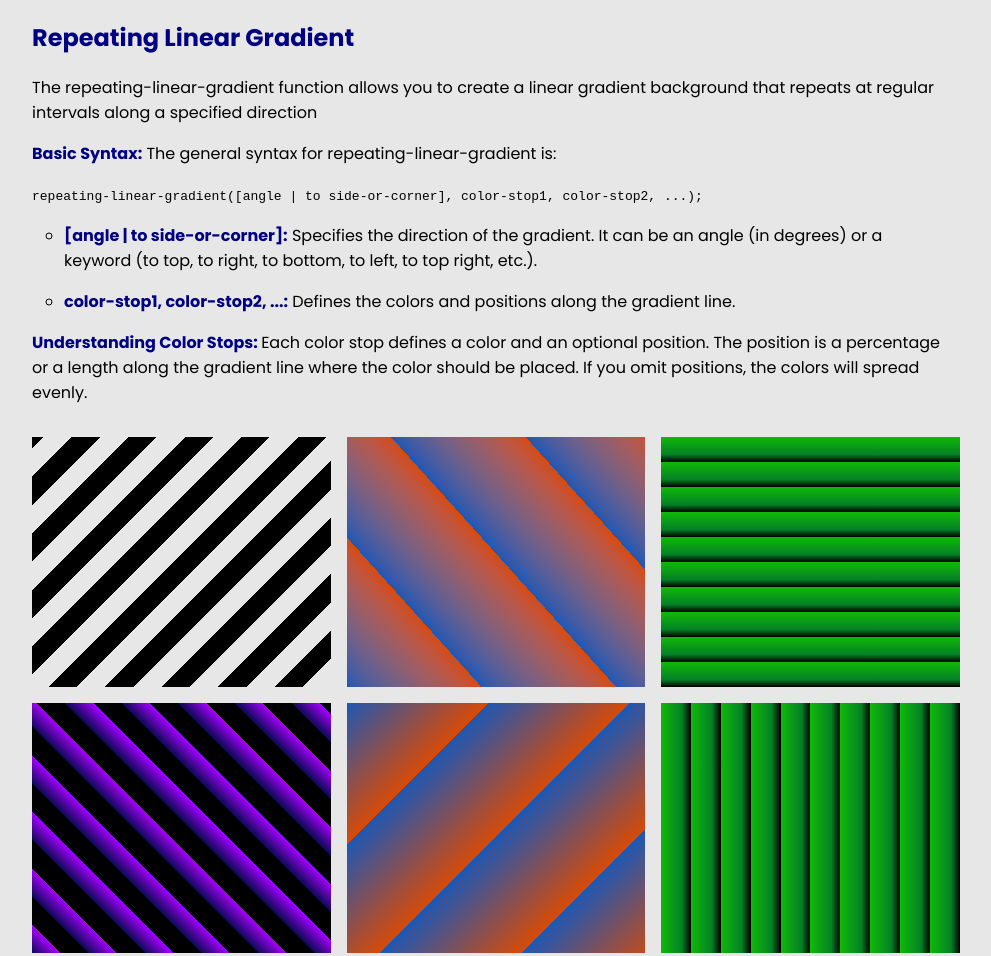
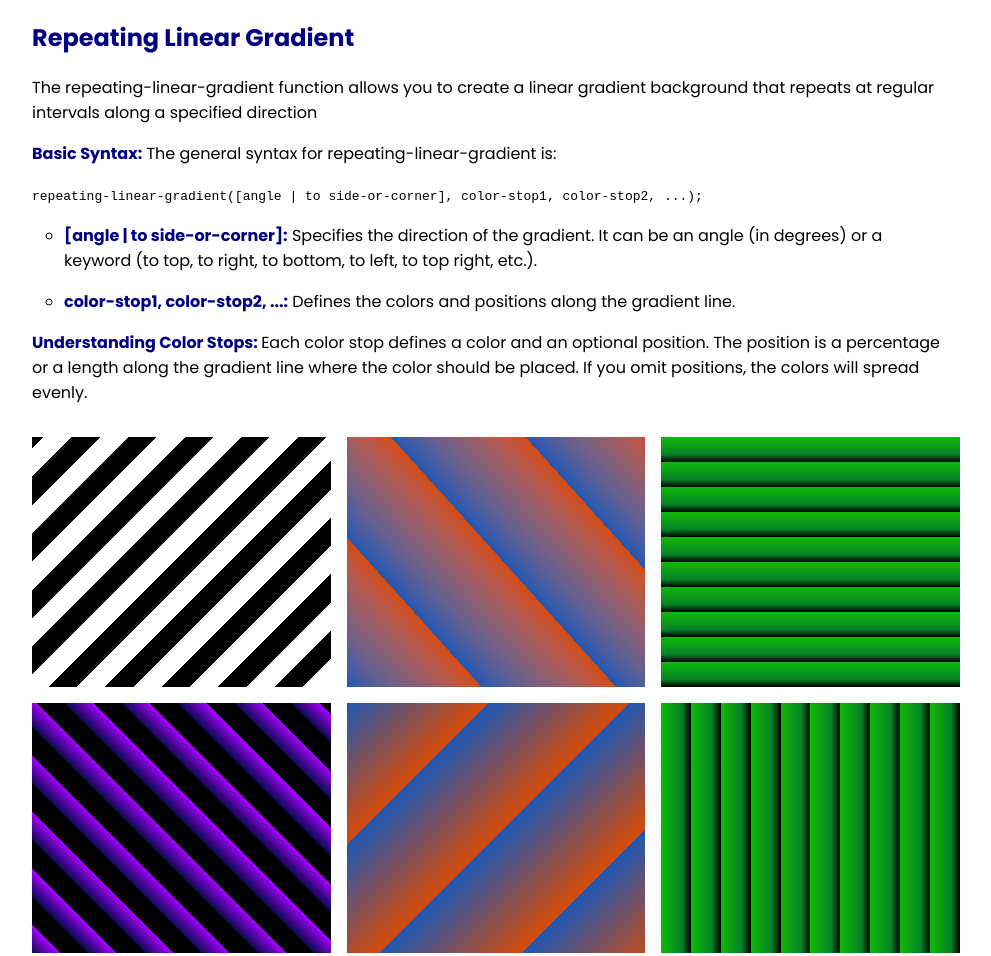
Before and after one commit to mvpsatyam/fe-assignment-3-plus, a plain HTML site: page index.html in a window 1280 px wide. Shown: the whole page, without its empty margins (144-1135 px from the left). Drawn offline with Linux system fonts and the light colour scheme.

Commit message:
Updated background

```diff
--- a/styles.css
+++ b/styles.css
@@ -4,7 +4,6 @@ body {
   font-family: "Poppins", sans-serif;
   font-weight: 400;
   font-style: normal;
-  background: #e7e7e7;
 }
 
 .main {
```
